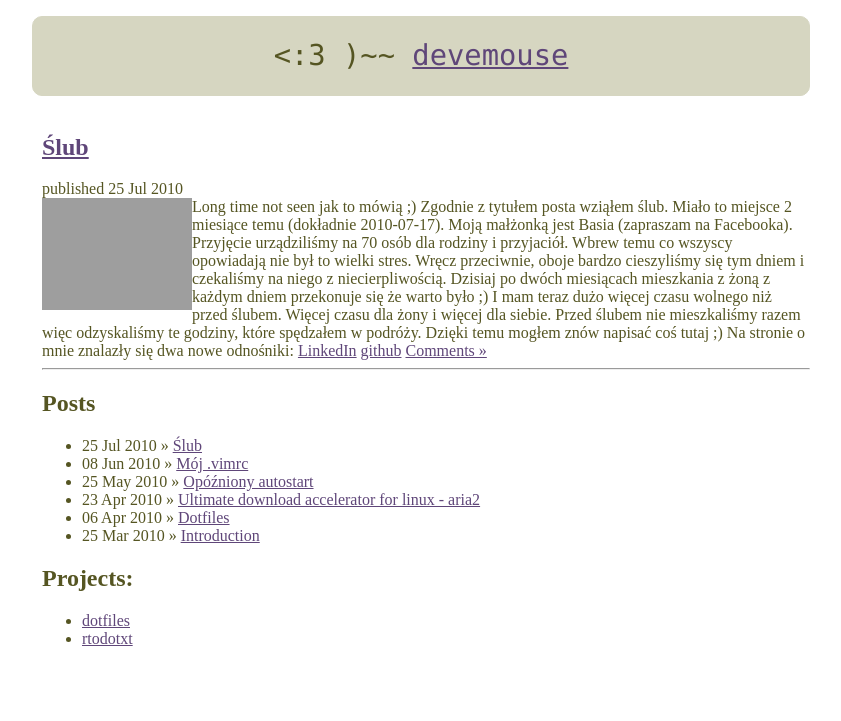
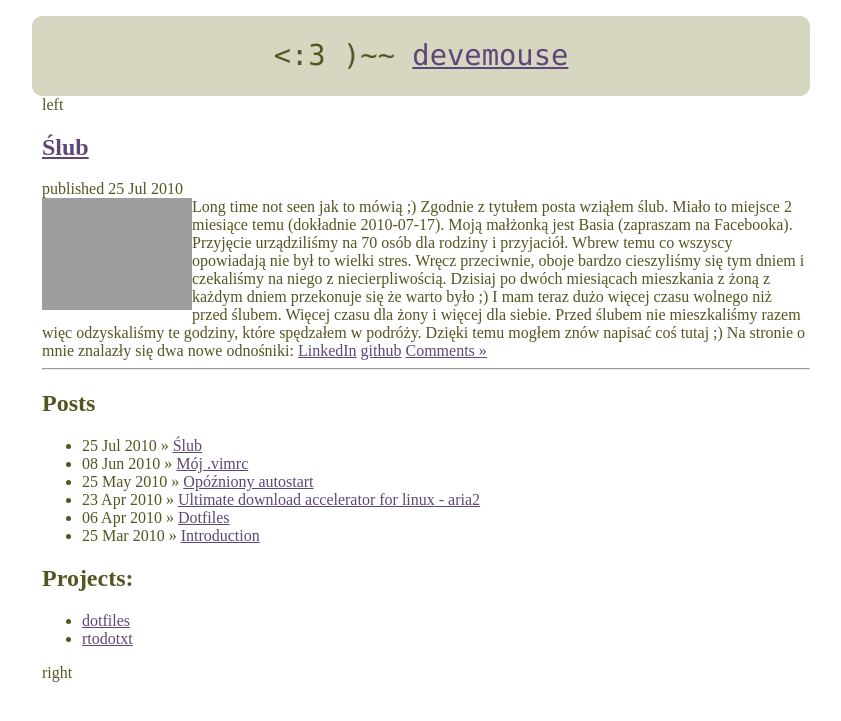
Before and after one commit to devemouse/devemouse.github.com, a Jekyll site: the page built from index.html, in a window 1280 px wide. Shown: the top 721 px of the page, without its empty margins (214-1055 px from the left). Built offline with Jekyll 4.4.1, drawn with Linux system fonts in a browser that asks for light colours; Markdown is read by kramdown in place of the engine named in the settings; grey boxes are pictures that could not be loaded.

Commit message:
added some dummy menus

```diff
--- a/_layouts/base.html
+++ b/_layouts/base.html
@@ -10,8 +10,17 @@
    <body>
       <div id="container">
          {% include header.html %}
+
+         <div class="left">
+            left
+         </div>
+
          <div id="main" class="center">
             {{ content }}
+         </div>
+
+         <div class="right">
+            right
          </div>
       </div>
    </body>
--- a/css/screen.css
+++ b/css/screen.css
@@ -29,8 +29,9 @@ img.alignleft
    size:50%;
 }
 
-.container {
+.main,.left,.right {
    display:inline;
+   float:left;
 }
 
 a:link {color:#5F4679;}    /* unvisited link */
```
